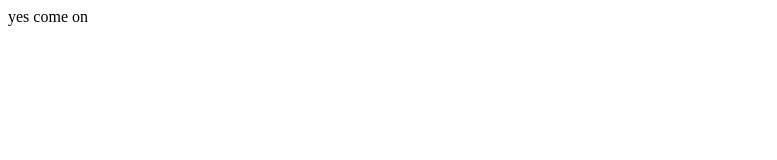
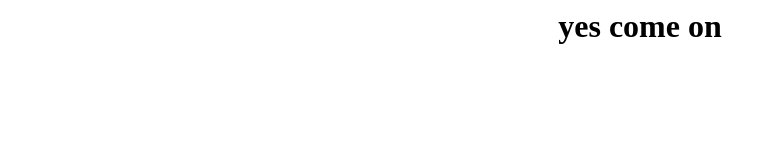
Before and after one commit to mjlover05/mjlover, a plain HTML site: page index.html in a window 1280 px wide. Shown: the whole page, without its empty margins (0-777 px from the left). Drawn offline with Linux system fonts and the light colour scheme.

Commit message:
Update index.html
little correction

```diff
--- a/index.html
+++ b/index.html
@@ -1,4 +1,8 @@
 <html>
-<title>Manush</title>
-<body>yes come on</body>
+  <head>
+    <title>Manush</title>
+  </head>
+  <body>
+    <h1 align="center">yes come on</h1>
+  </body>
 </html>
```
